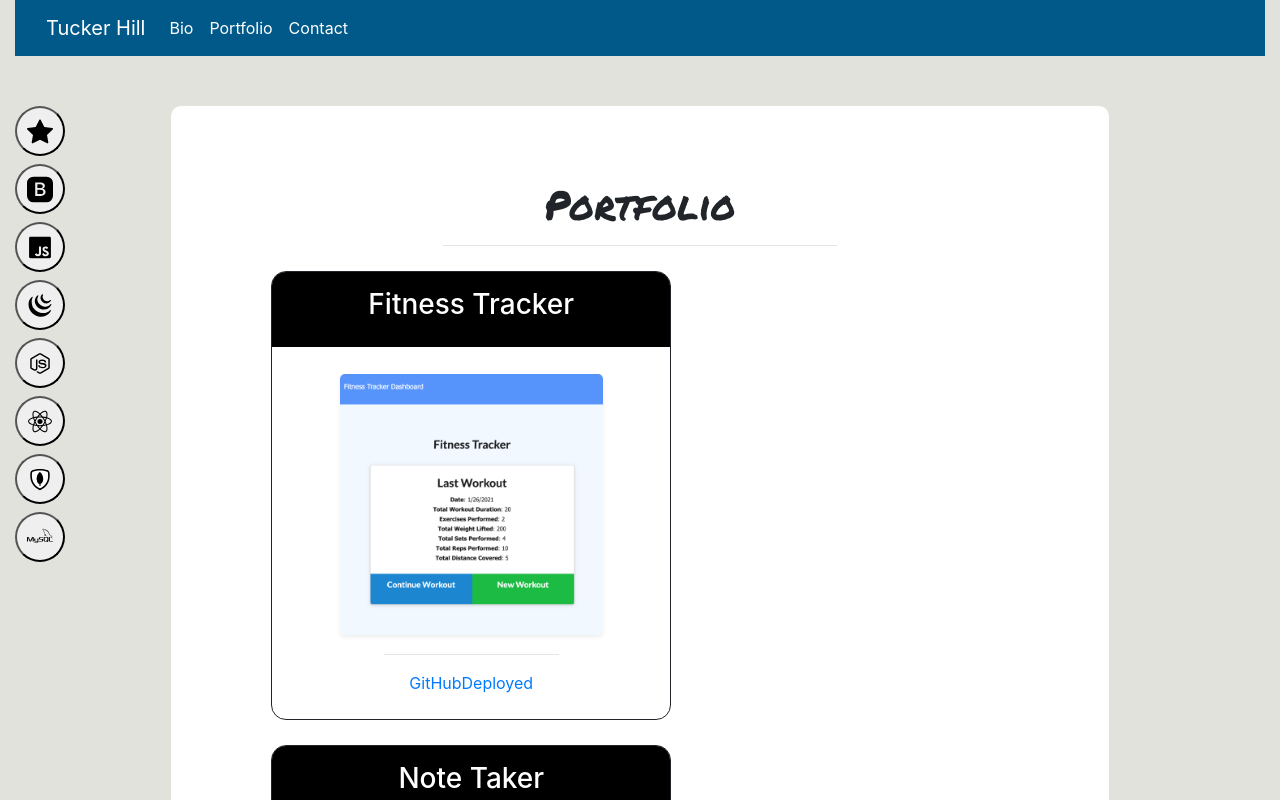
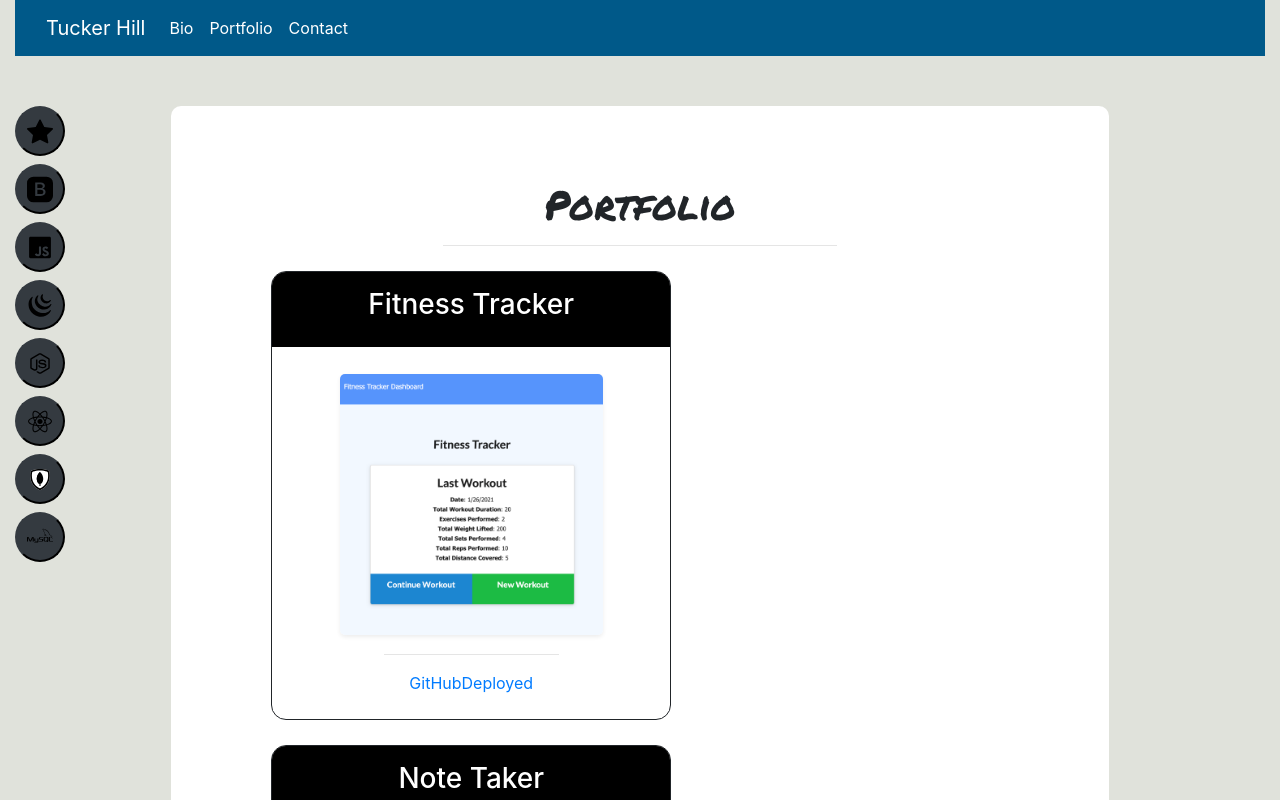
Before and after one commit to hill1635/hill-react-portfolio, a React (Create React App) app: page /portfolio in a window 1280 px wide. Shown: the top 800 px of the page. Built offline with nearby package versions, Linux system fonts and the light colour scheme.

Commit message:
Button styling.

```diff
--- a/src/components/Sidebar/Sidebar.js
+++ b/src/components/Sidebar/Sidebar.js
@@ -4,14 +4,14 @@ import "./Sidebar.css";
 function Sidebar() {
   return (
     <div className="btn-group-vertical buttons position-fixed">
-      <button className="rounded-circle mb-2"><img src="./icons/star.svg"></img></button>
-      <button className="rounded-circle mb-2"><img src="./icons/bootstrap.svg"></img></button>
-      <button className="rounded-circle mb-2"><img src="./icons/javascript.svg"></img></button>
-      <button className="rounded-circle mb-2"><img src="./icons/jquery.svg"></img></button>
-      <button className="rounded-circle mb-2"><img src="./icons/nodejs.svg"></img></button>
-      <button className="rounded-circle mb-2"><img src="./icons/react.svg"></img></button>
-      <button className="rounded-circle mb-2"><img src="./icons/mongodb.svg"></img></button>
-      <button className="rounded-circle mb-2"><img src="./icons/mysql.svg"></img></button>
+      <button className="rounded-circle mb-2 btn-dark"><img src="./icons/star.svg"></img></button>
+      <button className="rounded-circle mb-2 btn-dark"><img src="./icons/bootstrap.svg"></img></button>
+      <button className="rounded-circle mb-2 btn-dark"><img src="./icons/javascript.svg"></img></button>
+      <button className="rounded-circle mb-2 btn-dark"><img src="./icons/jquery.svg"></img></button>
+      <button className="rounded-circle mb-2 btn-dark"><img src="./icons/nodejs.svg"></img></button>
+      <button className="rounded-circle mb-2 btn-dark"><img src="./icons/react.svg"></img></button>
+      <button className="rounded-circle mb-2 btn-dark"><img src="./icons/mongodb.svg"></img></button>
+      <button className="rounded-circle mb-2 btn-dark"><img src="./icons/mysql.svg"></img></button>
     </div>
   );
 }
```
